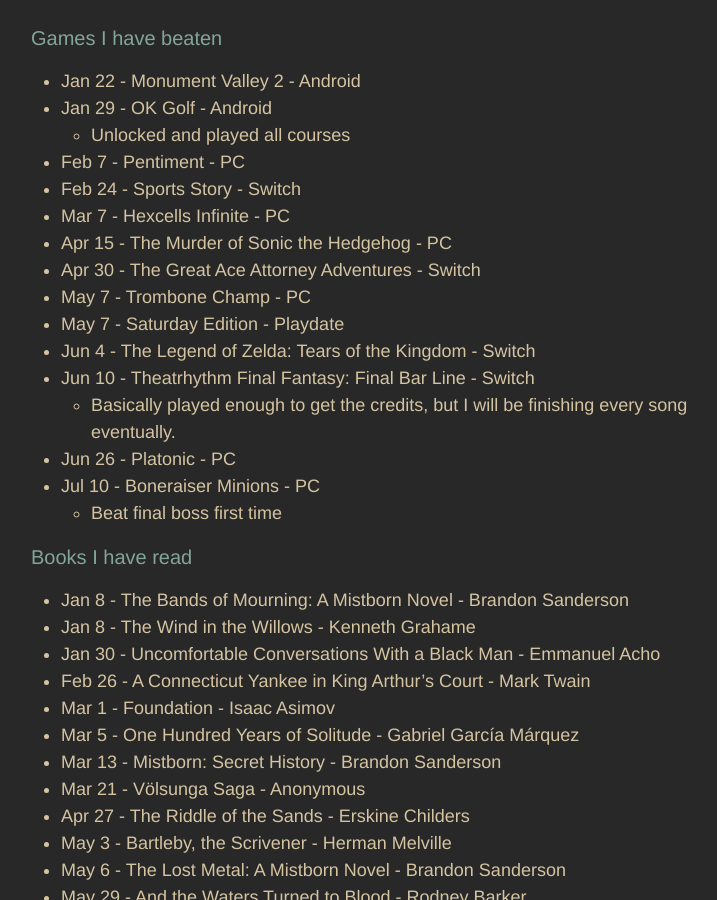
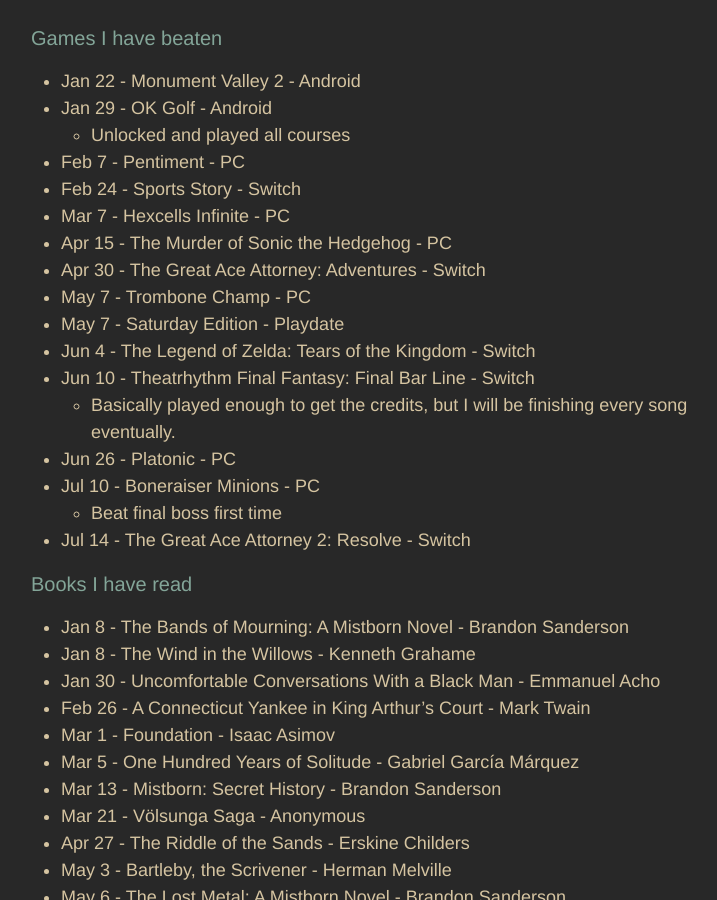
Before and after one commit to adkinsrs/sadkins_site, a Jekyll site: the page built from misc.md, in a window 1280 px wide and 900 px high, scrolled down 572 px. Shown: the whole window, without its empty margins (239-956 px from the left). Built offline with Jekyll 4.4.1, drawn with Linux system fonts in a browser that asks for light colours.

Commit message:
beat a game

```diff
--- a/misc.md
+++ b/misc.md
@@ -28,7 +28,7 @@
 * Feb 24 - Sports Story - Switch
 * Mar 7 - Hexcells Infinite - PC
 * Apr 15 - The Murder of Sonic the Hedgehog - PC
-* Apr 30 - The Great Ace Attorney Adventures - Switch
+* Apr 30 - The Great Ace Attorney: Adventures - Switch
 * May 7 - Trombone Champ - PC
 * May 7 - Saturday Edition - Playdate
 * Jun 4 - The Legend of Zelda: Tears of the Kingdom - Switch
@@ -37,6 +37,7 @@
 * Jun 26 - Platonic - PC
 * Jul 10 - Boneraiser Minions - PC
   * Beat final boss first time
+* Jul 14 - The Great Ace Attorney 2: Resolve - Switch
 
 ### Books I have read
 
```
